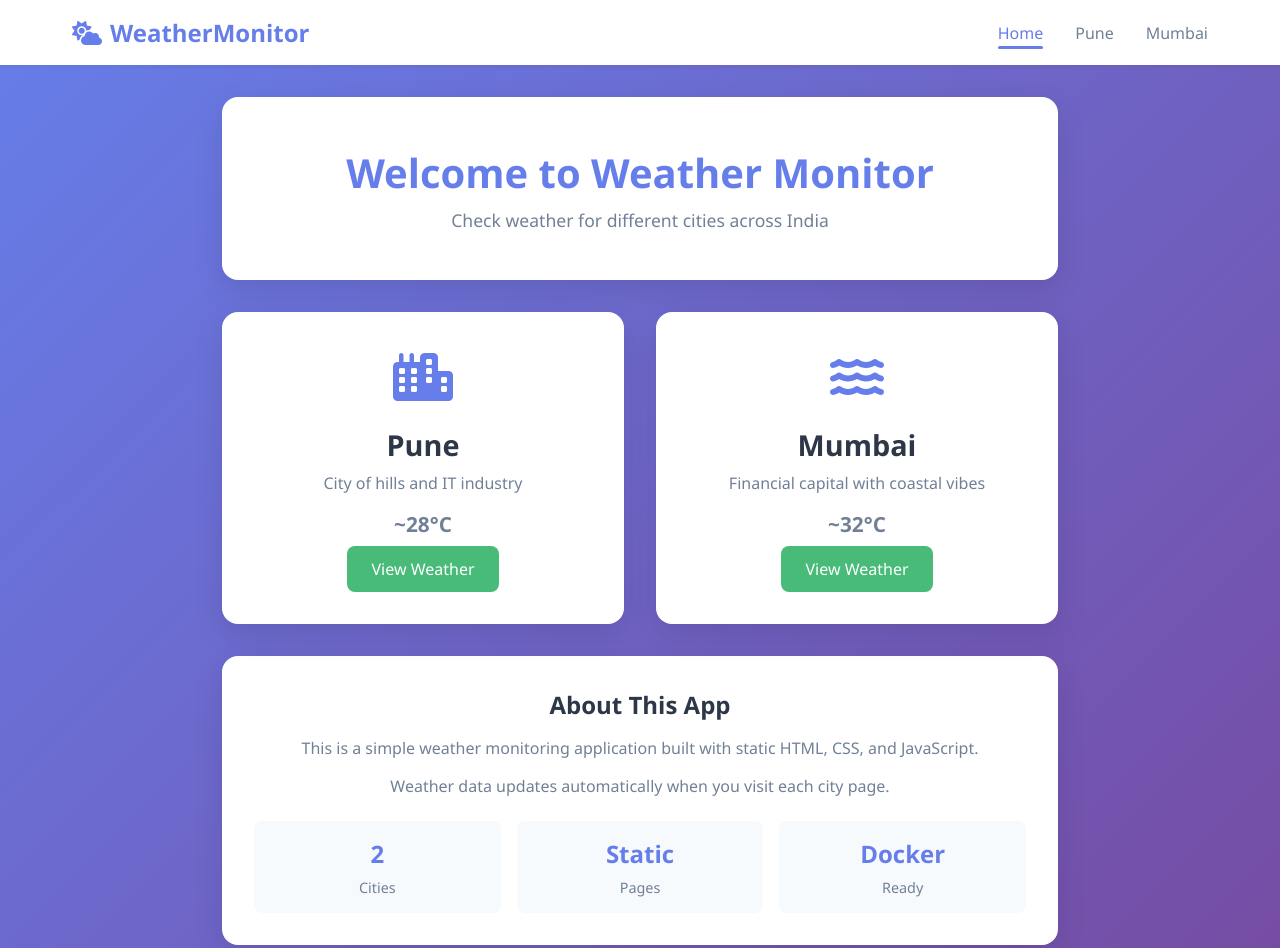
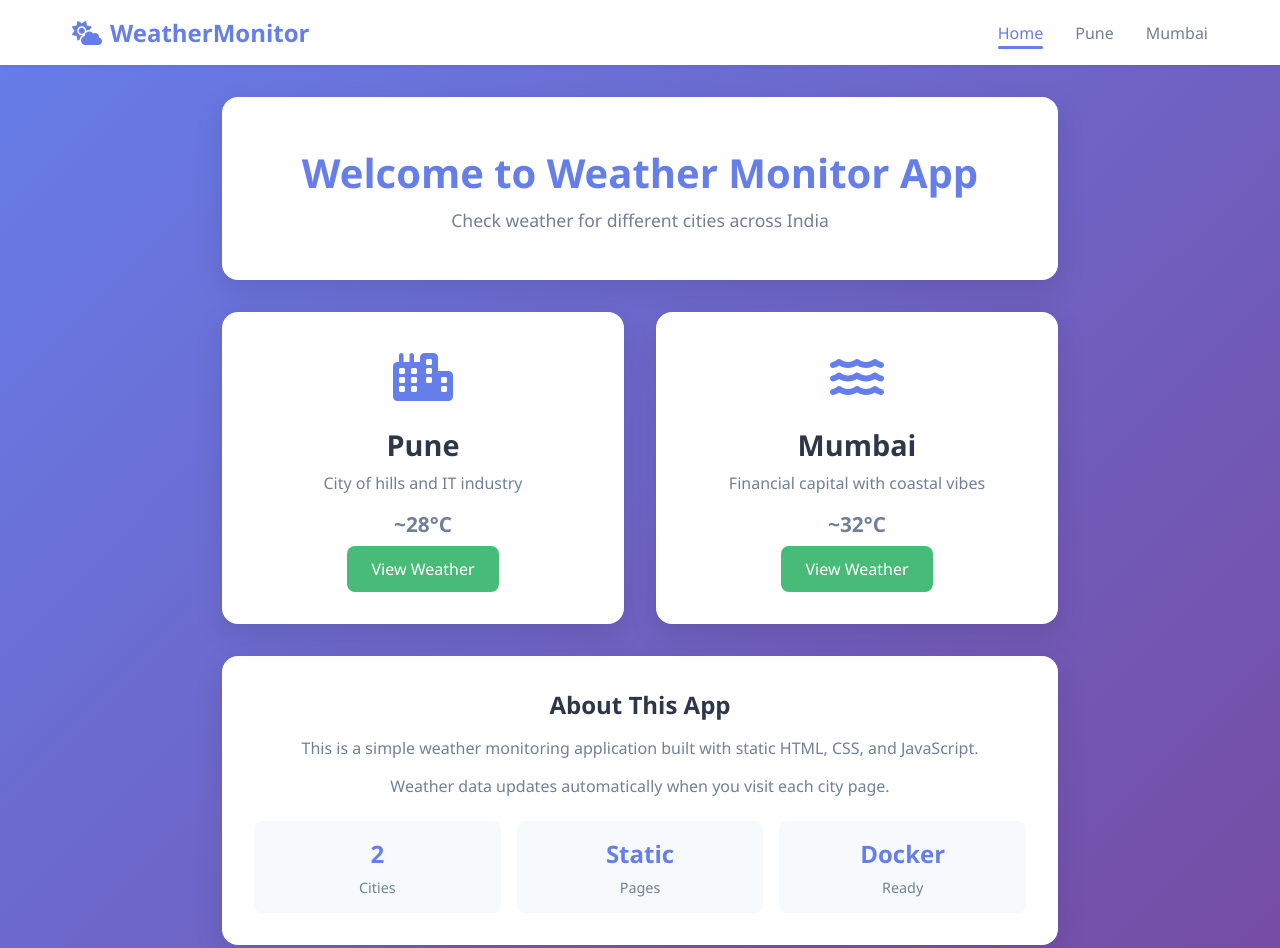
Before and after one commit to Aryanfour5/jenkins-webhook-trigger, a website: page weather-monitor/public/index.html in a window 1280 px wide. Shown: the top 948 px of the page. Drawn offline with Linux system fonts and the light colour scheme.

Commit message:
Update index.html

```diff
--- a/weather-monitor/public/index.html
+++ b/weather-monitor/public/index.html
@@ -30,7 +30,7 @@
     <div class="container">
       <div class="home-page">
         <div class="welcome-section">
-          <h1>Welcome to Weather Monitor</h1>
+          <h1>Welcome to Weather Monitor App</h1>
           <p>Check weather for different cities across India</p>
         </div>
 
```
